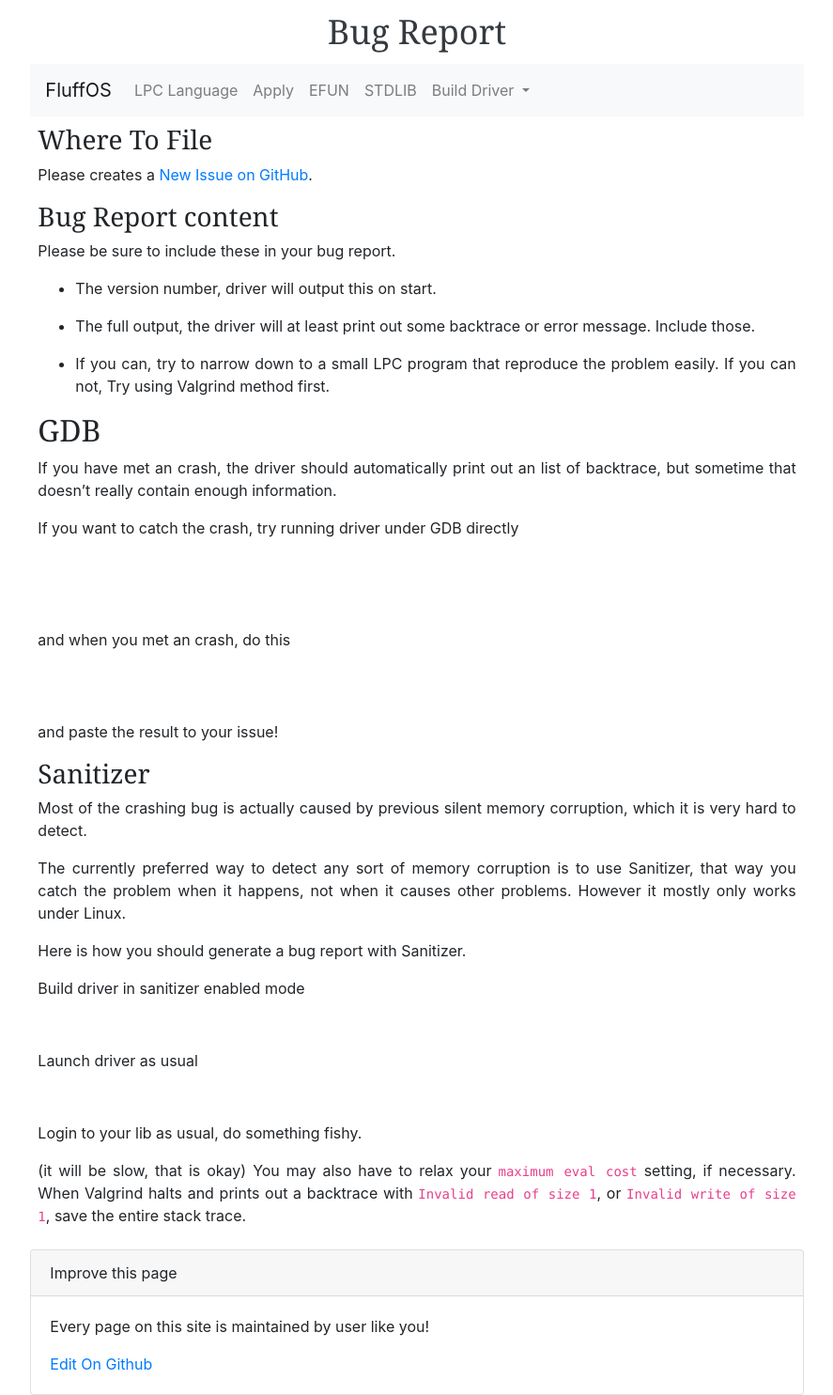
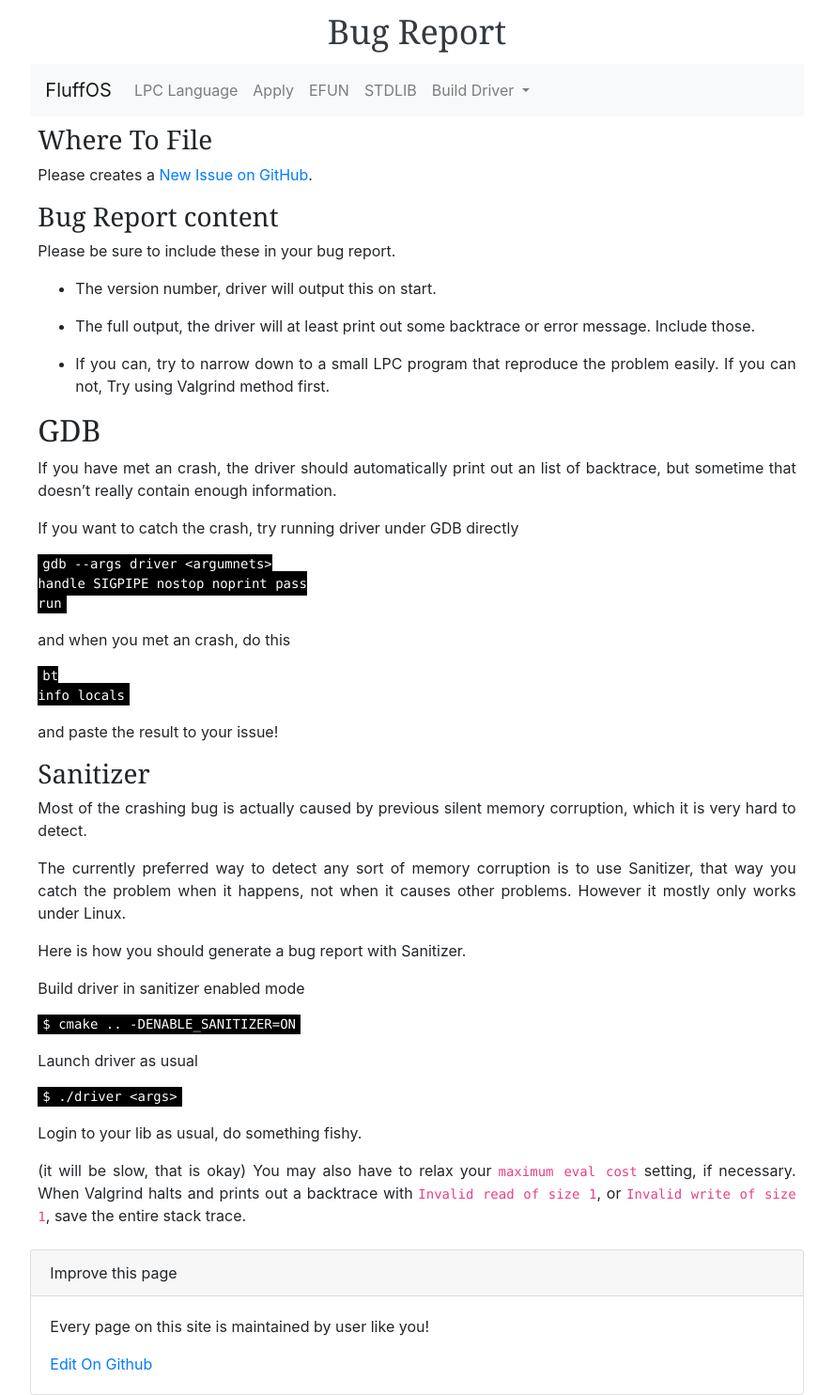
Before and after one commit to MudRen/mudren.github.io, a Jekyll site: the page built from bug.md, in a window 1280 px wide. Shown: the whole page at 94% size, without its empty margins (196-1083 px from the left). Built offline with Jekyll 4.4.1, drawn with Linux system fonts in a browser that asks for light colours; comment, search, counter and statistics services are not loaded.

Commit message:
update rouge.css

```diff
--- a/css/rouge.css
+++ b/css/rouge.css
@@ -187,7 +187,7 @@
   color: #f92672;
 }
 
-div[class="highlighte"] > pre[class="highlight"] > code {
+div[class="highlight"] > pre[class="highlight"] > code {
   background:black;
   padding: 5px;
 }
```
